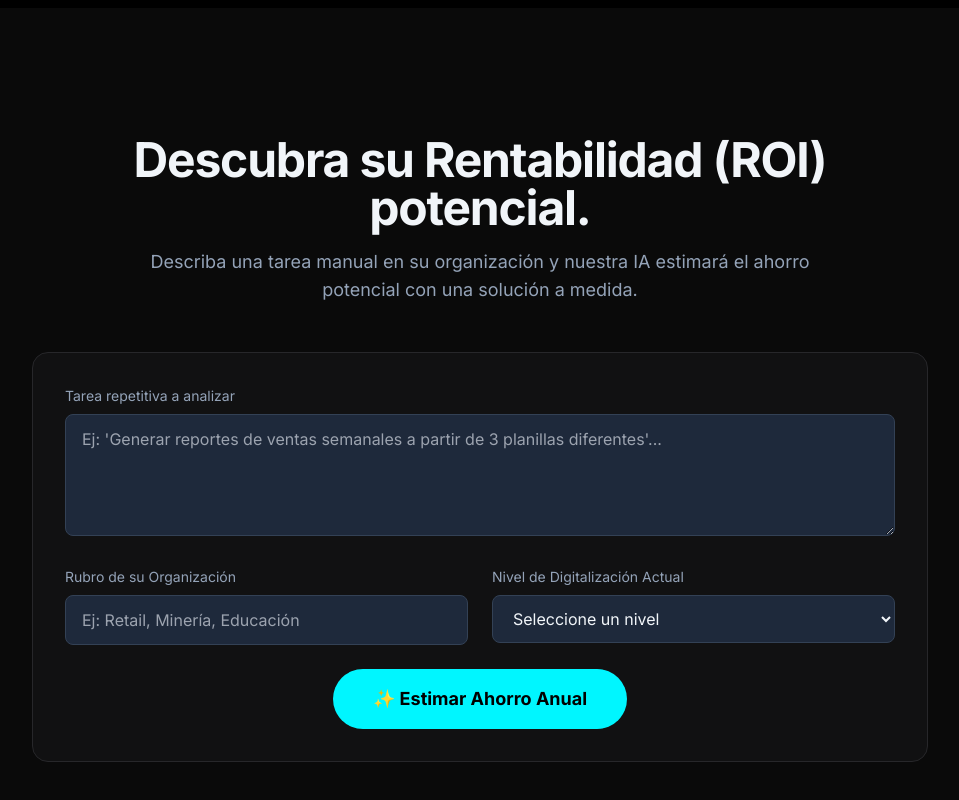
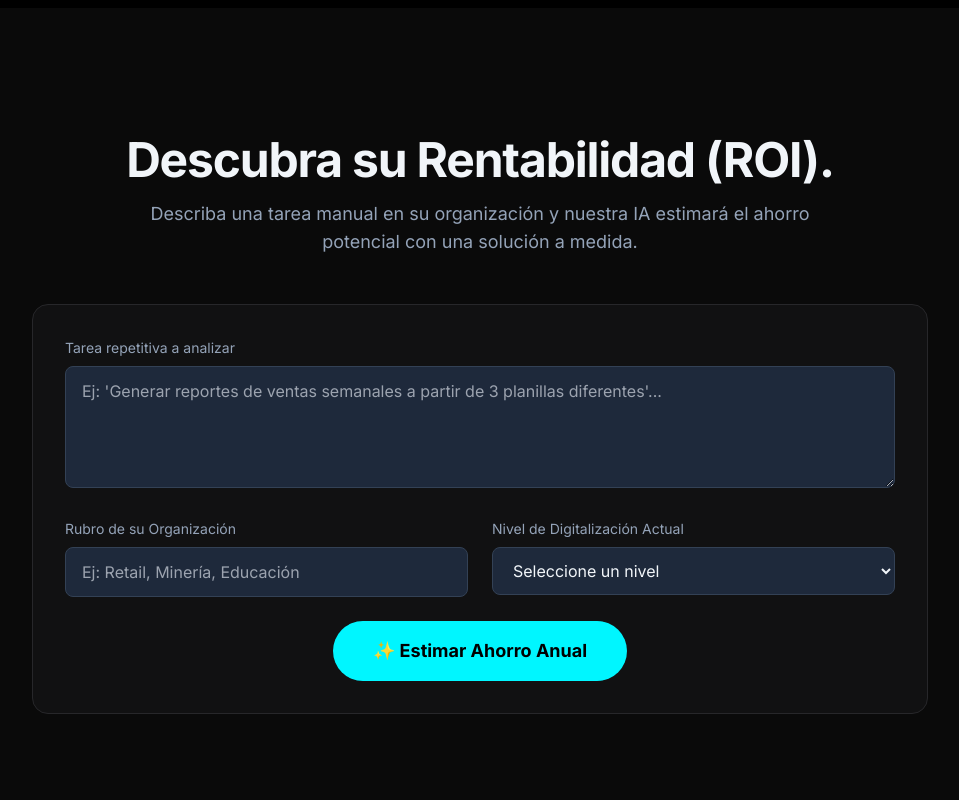
Before and after one commit to edspohr/growth-buddies, a plain HTML site: page index.html in a window 1280 px wide. Shown: the part 1570-2370 px from the top of the page, without its empty margins (160-1119 px from the left). Drawn offline with nearby package versions, Linux system fonts and the light colour scheme.

Commit message:
Update index.html

```diff
--- a/index.html
+++ b/index.html
@@ -214,7 +214,7 @@
     <section class="py-24 md:py-32 px-6 bg-[var(--color-dark)]">
         <div class="max-w-4xl mx-auto text-center">
             <div class="reveal mb-12">
-                <h2 class="text-4xl md:text-5xl font-bold tracking-tight text-slate-100">Descubra su Rentabilidad (ROI) potencial.</h2>
+                <h2 class="text-4xl md:text-5xl font-bold tracking-tight text-slate-100">Descubra su Rentabilidad (ROI).</h2>
                 <p class="mt-4 max-w-2xl mx-auto text-lg text-slate-400">
                     Describa una tarea manual en su organización y nuestra IA estimará el ahorro potencial con una solución a medida.
                 </p>
```
